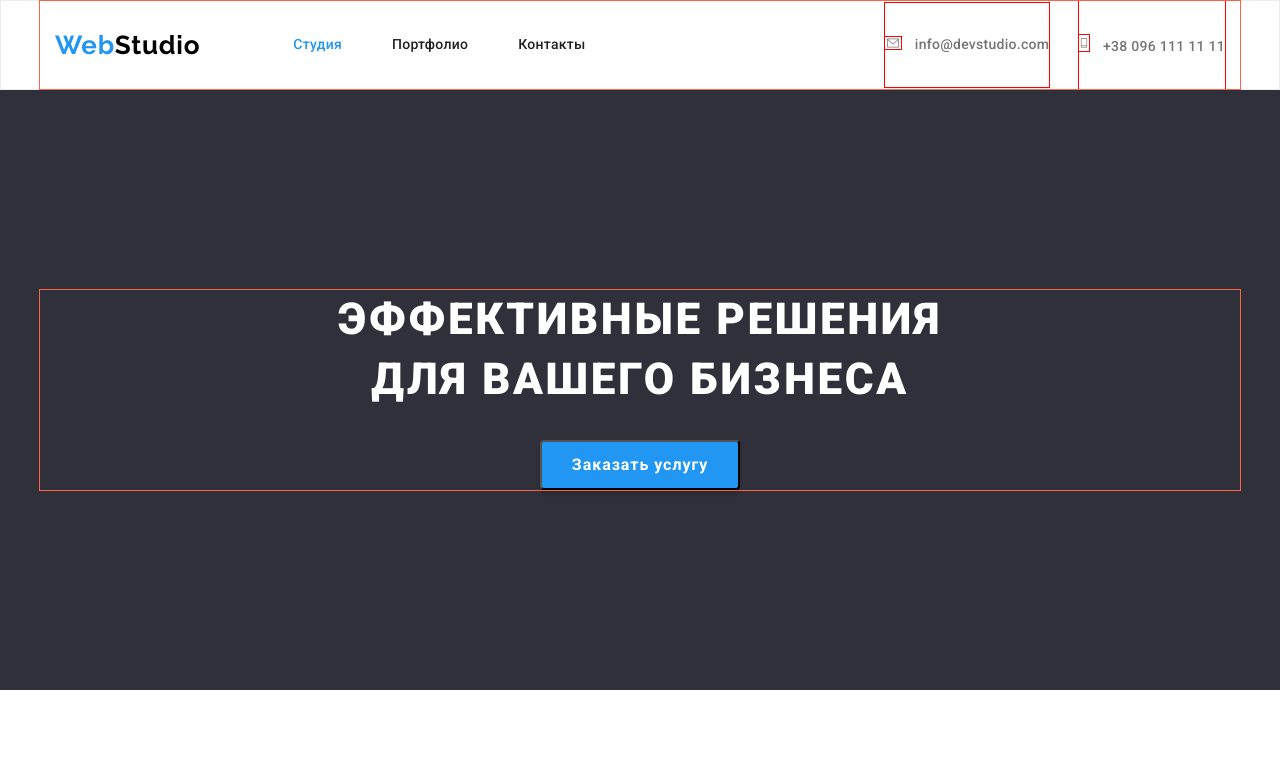
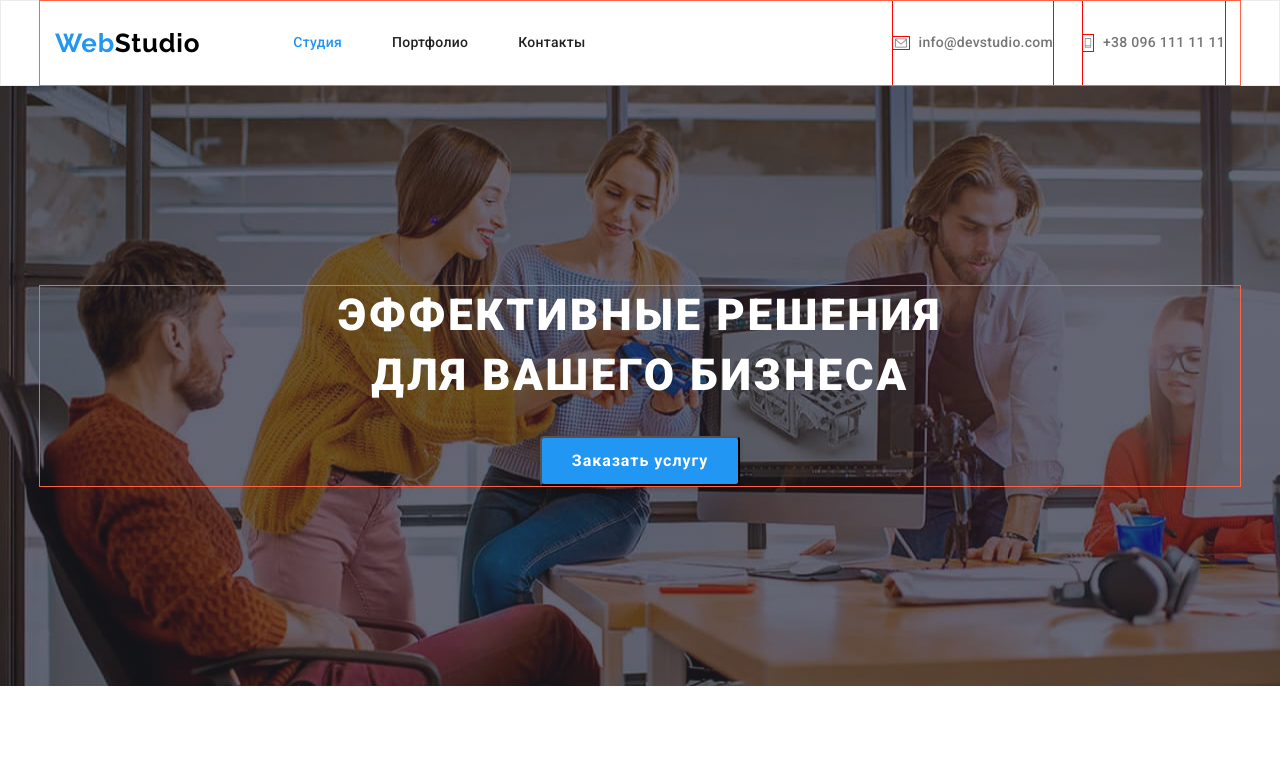
Before and after one commit to Marina0408/hw-4, a plain HTML site: page index.html in a window 1280 px wide. Shown: the top 762 px of the page. Drawn offline with nearby package versions, Linux system fonts and the light colour scheme.

Commit message:
header-hero-icon-added

```diff
--- a/css/styles.css
+++ b/css/styles.css
@@ -122,7 +122,9 @@ color: var(--accent-color);
 }
 
 .header-mail, .header-tel {
-display: block;
+display: flex;
+justify-content: center;
+align-items: center;
 outline: 1px solid red;
 }
 
@@ -136,35 +138,33 @@ letter-spacing: 0.02em;
 color: var(--primary-text-color);
 }
 
-.link:focus,
-.link:hover {
-color: var(--accent-color);
-}
-
-.link:focus,
-.link:hover {
-fill: var(--accent-color);
-}
-
-
 .contacts-list .contacts-item + .contacts-item {
 margin-left: 30px;
 }
 
-
 .icon-contacts {
 outline: 1px solid red;
 margin-right: 10px;
-fill: var(--primary-text-color);
+fill: currentColor;
 }
+
+.contacts-item .link:hover,
+.contacts-item .link:focus {
+color: var(--accent-color);
+}
+
 /* --------------------H E R O-------------------------------    */
 
 .hero {
-background-color: var(--background-hero-footer);
+/* background-color: var(--background-hero-footer); */
 padding-top: 200px;
 padding-bottom: 200px;
 text-align: center;
-
+background-image: linear-gradient(
+rgba(47, 48, 58, 0.4),
+rgba(47, 48, 58, 0.4)
+),
+url(../images/hero-bg.jpg);
 }
 
 .hero-title {
```
Also changed, not shown: images/hero-bg.jpg (added).
